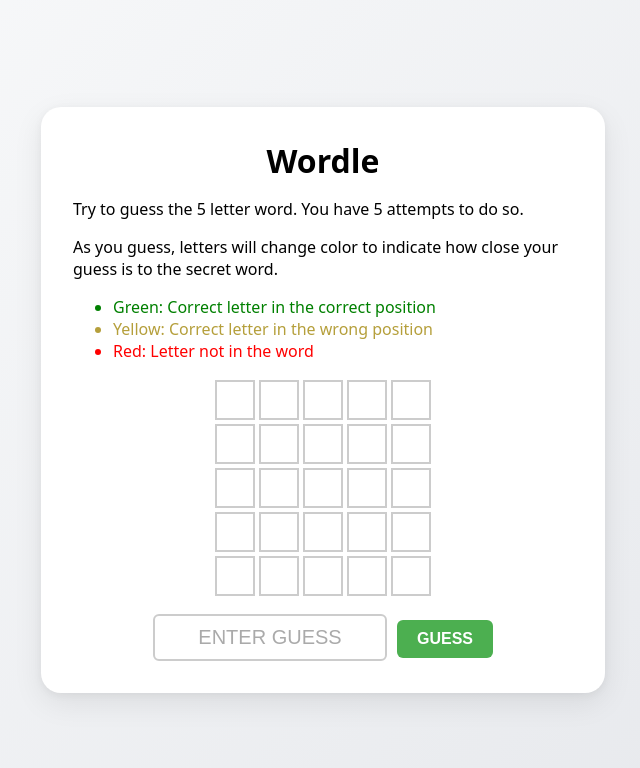
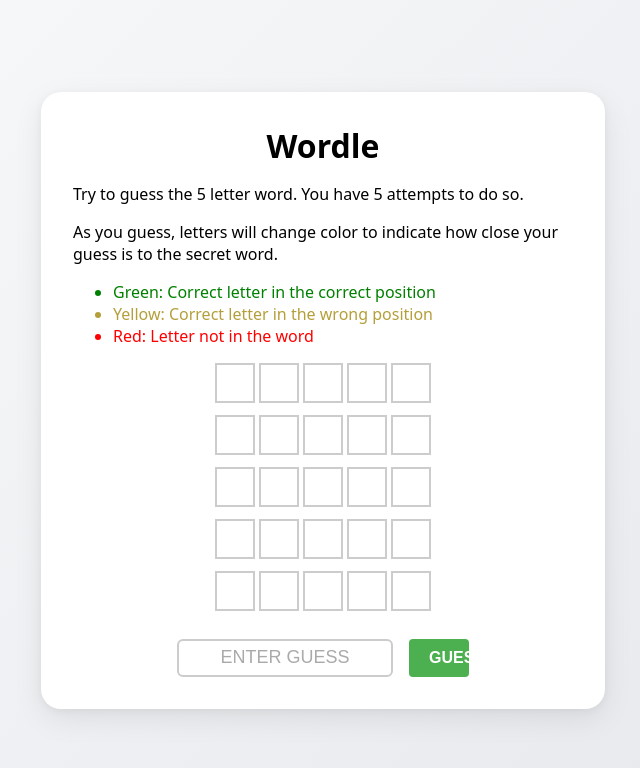
Before and after one commit to Mikerich94/Wordle-React-App, a React (Vite) app: page / in a window 1280 px wide. Shown: the top 768 px of the page, without its empty margins (317-957 px from the left). Built offline with nearby package versions, Linux system fonts and the light colour scheme.

Commit message:
Centering boxes and form

```diff
--- a/src/App.tsx
+++ b/src/App.tsx
@@ -93,6 +93,7 @@ export default function App() {
           </ul>
         </div>
 
+        <div className="game-wrapper">
   {/* Grid */}
   {Array.from({ length: 5 }).map((_, rowIndex) => {
     const guess = guesses[rowIndex] || "";
@@ -101,28 +102,15 @@ export default function App() {
       : Array(5).fill("white");
 
     return (
-            <div key={rowIndex} style={{ display: "flex", justifyContent: "center" }}>
+      <div key={rowIndex} className="grid-row">
         {Array.from({ length: 5 }).map((_, colIndex) => {
           const letter = guess[colIndex] || "";
           const bg = colors[colIndex];
-
           return (
             <div
               key={colIndex}
-                    style={{
-                      backgroundColor: bg,
-                      width: 40,
-                      height: 40,
-                      display: "flex",
-                      justifyContent: "center",
-                      alignItems: "center",
-                      margin: 2,
-                      fontWeight: "bold",
-                      fontSize: 20,
-                      color: bg === "red" ? "white" : "black",
-                      border: "2px solid #ccc",   // <--- add this
-                      boxSizing: "border-box",    // ensures border doesn't mess layout
-                    }}
+              className="grid-cell"
+              style={{ backgroundColor: bg }}
             >
               {letter}
             </div>
@@ -132,11 +120,9 @@ export default function App() {
     );
   })}
 
-        {status === "won" && <p>You've won! 🎉</p>}
-        {status === "lost" && <p>You've lost! The word was {secretWord}.</p>}
-
+  {/* Guess form */}
   {status === "playing" && (
-          <form onSubmit={handleSubmit}>
+    <form onSubmit={handleSubmit} className="guess-form">
       <input
         value={currentGuess}
         onChange={(e: ChangeEvent<HTMLInputElement>) =>
@@ -146,24 +132,10 @@ export default function App() {
         placeholder="ENTER GUESS"
       />
       <button type="submit">Guess</button>
-
-  {error && (
-    <div
-      style={{
-        position: "absolute",
-        top: "100%",
-        left: 0,
-        marginTop: 4,
-        color: "red",
-        fontSize: 14,
-      }}
-    >
-      {error}
-    </div>
-  )}
     </form>
   )}
 </div>
       </div>
+    </div>
   );
 }
--- a/src/styles.css
+++ b/src/styles.css
@@ -240,3 +240,56 @@ button:active {
 form {
   margin-top:16px;
 }
+
+.game-wrapper {
+  max-width: 240px; /* 5 boxes * 40px + 4 * 2px margin each = ~240 */
+  margin: 0 auto;   /* center the wrapper horizontally */
+  display: flex;
+  flex-direction: column;
+  align-items: center;
+  gap: 12px; /* space between grid rows and form */
+}
+
+.grid-row {
+  display: flex;
+  justify-content: center;
+  gap: 4px; /* spacing between letters */
+}
+
+.grid-cell {
+  width: 40px;
+  height: 40px;
+  display: flex;
+  justify-content: center;
+  align-items: center;
+  font-weight: bold;
+  font-size: 20px;
+  border: 2px solid #ccc;
+  box-sizing: border-box;
+  color: black;
+}
+
+.guess-form {
+  display: flex;
+  justify-content: center;
+  gap: 6px; /* spacing between input and button */
+  width: 100%; /* matches wrapper width */
+}
+
+.guess-form input {
+  flex: 1;
+  text-align: center;
+  font-weight: bold;
+  font-size: 18px;
+  padding: 6px;
+}
+
+.guess-form button {
+  width: 60px;
+  font-weight: bold;
+  background-color: #4caf50;
+  color: white;
+  border: none;
+  border-radius: 4px;
+  cursor: pointer;
+}
```
Lines whose indentation alone changed are shown as unchanged.
